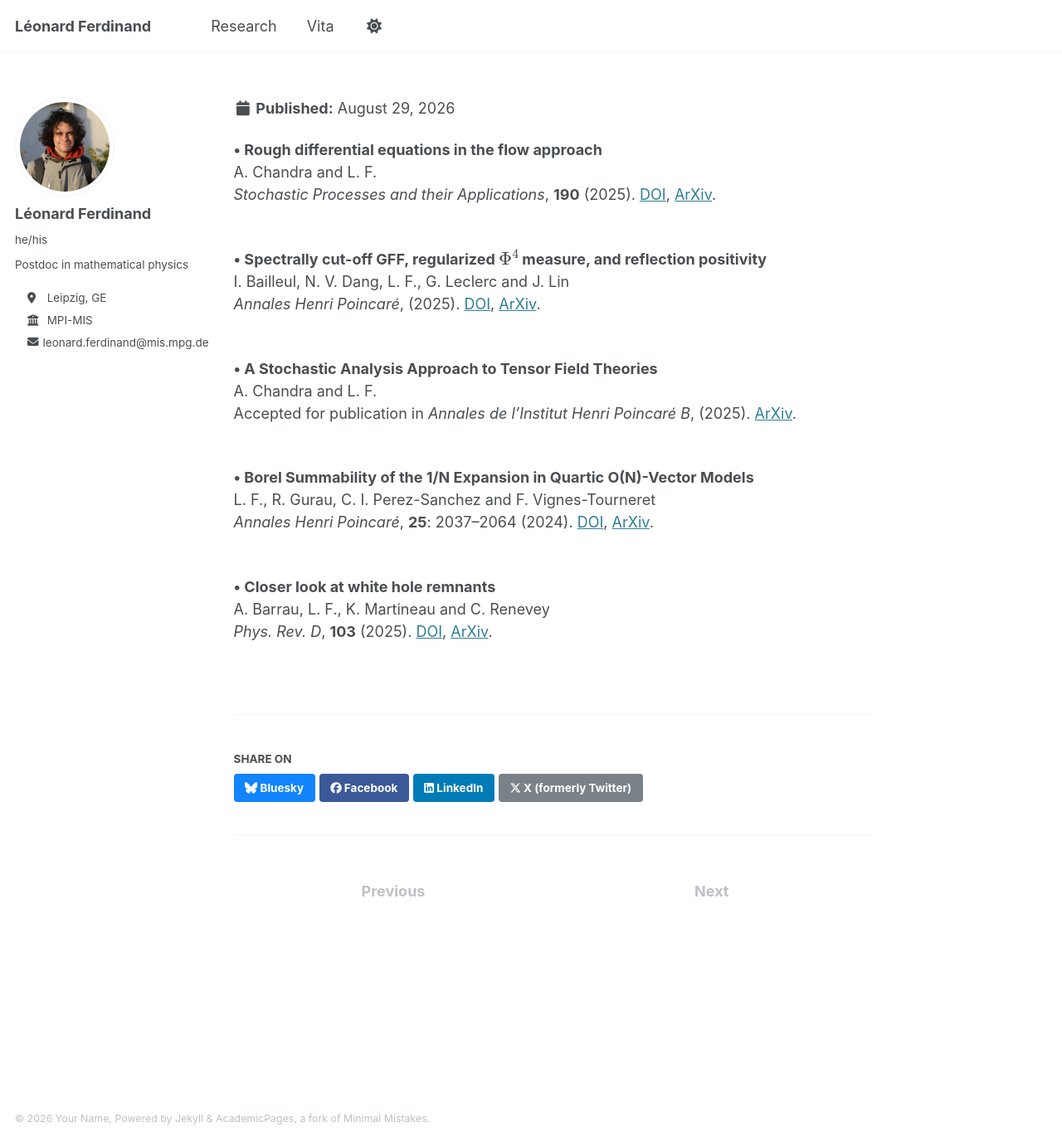
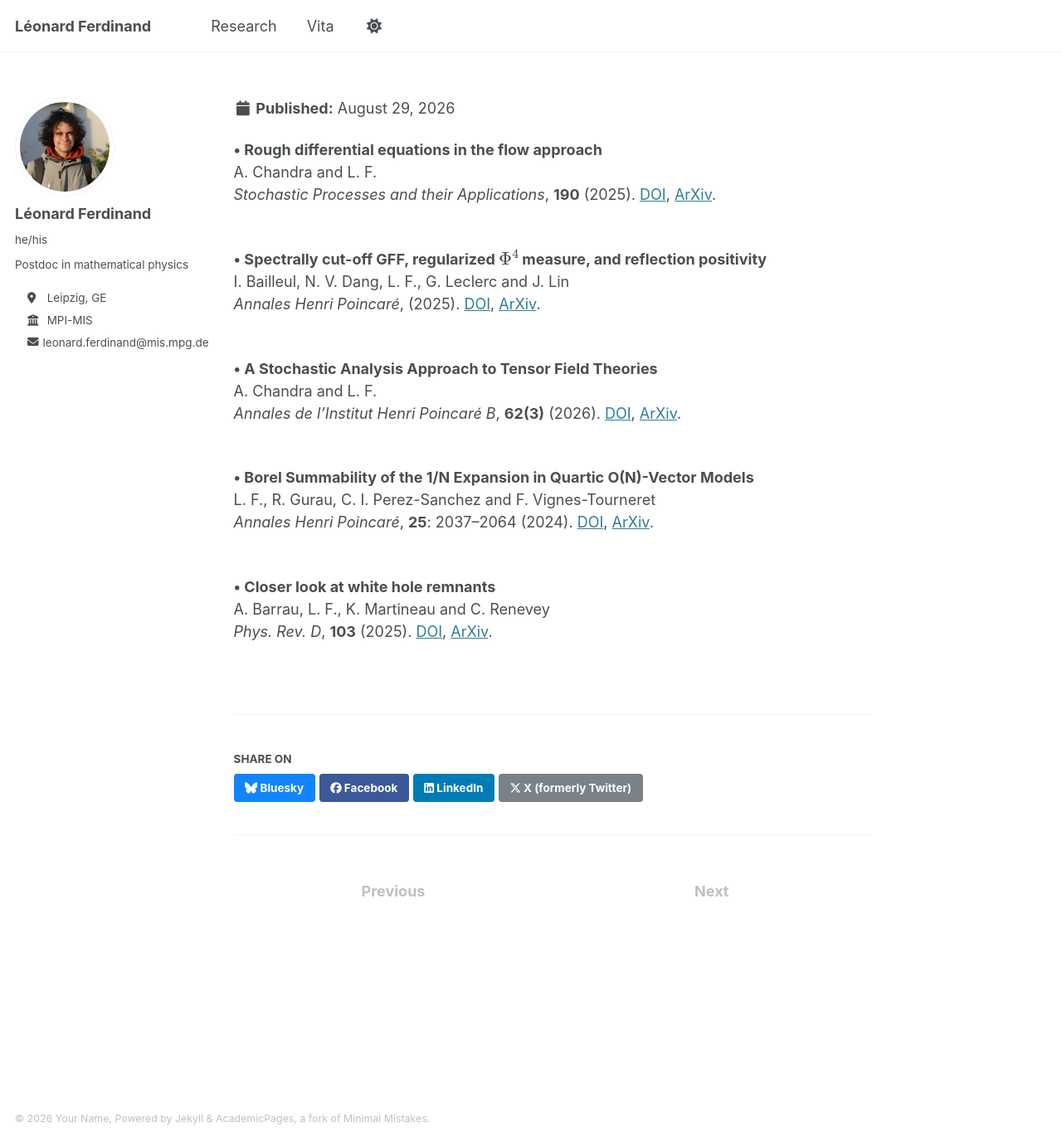
Before and after one commit to leonardferdinand/leonardferdinand.github.io, a Jekyll site: the page built from _publications/0AllPublished.md, in a window 1280 px wide and 1377 px high. Shown: the whole window at 83% size. Built offline with Jekyll 4.4.1, drawn with Linux system fonts in a browser that asks for light colours.

Commit message:
Update publication details for Tensor Field Theories

```diff
--- a/_publications/0AllPublished.md
+++ b/_publications/0AllPublished.md
@@ -11,7 +11,7 @@ order: 1
 <p style="margin-bottom: 0.01em;"><br></p>
 <b> &#8226; Spectrally cut-off GFF, regularized $\Phi^4$ measure, and reflection positivity</b> <br>I. Bailleul, N. V. Dang, L. F., G. Leclerc and J. Lin<br> <em>Annales Henri Poincaré</em>, (2025). <a href='http://doi.org/10.1007/s00023-025-01620-9' target='_blank'>DOI</a>, <a href='https://arxiv.org/abs/2312.15511' target='_blank'>ArXiv</a>.
 <p style="margin-bottom: 0.01em;"><br></p>
-<b> &#8226; A Stochastic Analysis Approach to Tensor Field Theories</b> <br> A. Chandra and L. F.<br> Accepted for publication in <em>Annales de l’Institut Henri Poincaré B</em>, (2025). <a href='https://arxiv.org/abs/2306.05305' target='_blank'>ArXiv</a>.
+<b> &#8226; A Stochastic Analysis Approach to Tensor Field Theories</b> <br> A. Chandra and L. F.<br> <em>Annales de l’Institut Henri Poincaré B</em>, <b>62(3)</b> (2026).  <a href='[https://www.sciencedirect.com/science/article/pii/S0304414925002017](https://projecteuclid.org/journals/annales-de-linstitut-henri-poincare-probabilites-et-statistiques/volume-62/issue-3/A-stochastic-analysis-approach-to-tensor-field-theories/10.1214/25-AIHP1575.short)' target='_blank'>DOI</a>, <a href='https://arxiv.org/abs/2306.05305' target='_blank'>ArXiv</a>.
 <p style="margin-bottom: 0.01em;"><br></p>
 <b> &#8226; Borel Summability of the 1/N Expansion in Quartic O(N)-Vector Models</b> <br>L. F., R. Gurau, C. I. Perez-Sanchez and F. Vignes-Tourneret<br> <em>Annales Henri Poincaré</em>,  <b>25</b>: 2037–2064 (2024). <a href='https://link.springer.com/article/10.1007/s00023-023-01350-w' target='_blank'>DOI</a>, <a href='https://arxiv.org/abs/2209.09045' target='_blank'>ArXiv</a>.
 <p style="margin-bottom: 0.01em;"><br></p>
```
